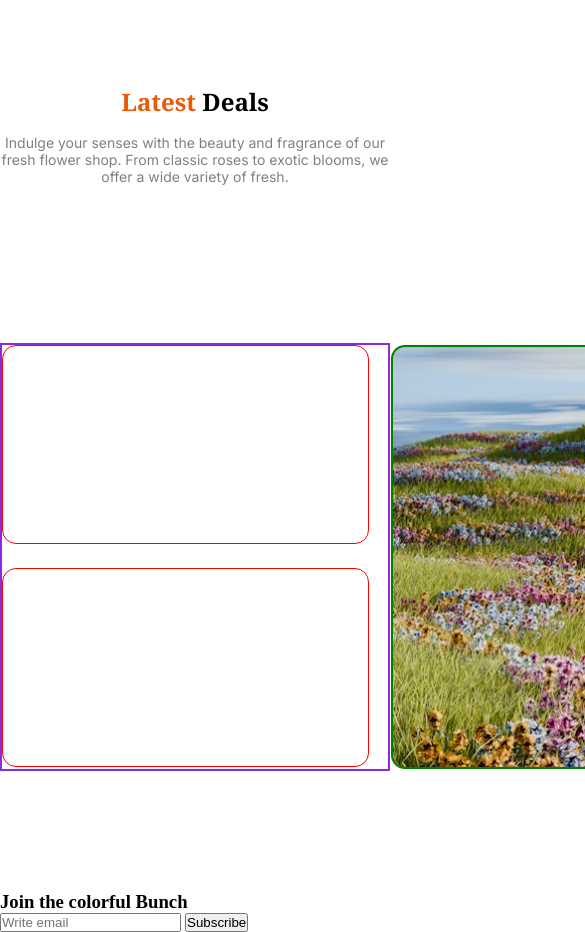
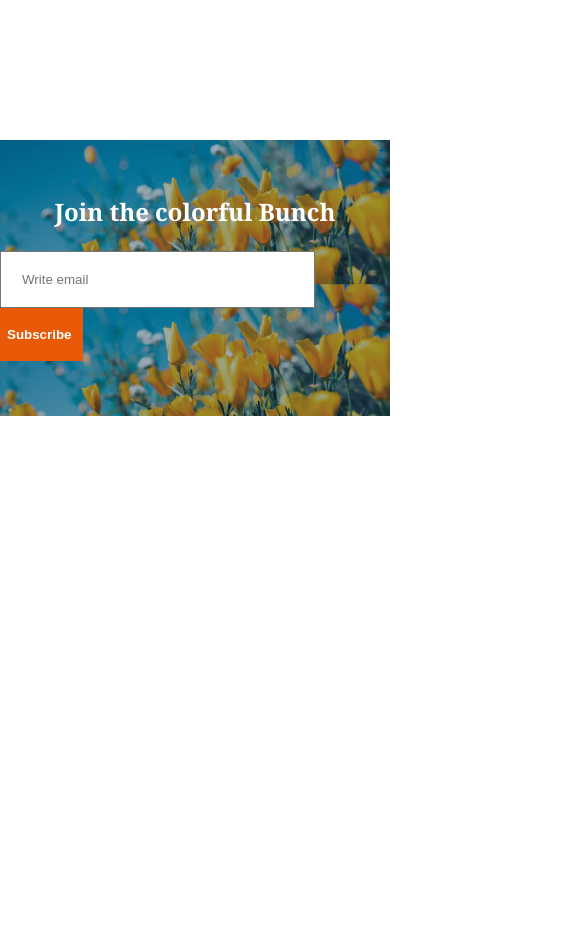
Before and after one commit to nnowrose1/responsive-flower-shop, a plain HTML site: page index.html in a window 390 px wide. Shown: the part 2399-3331 px from the top of the page, 585 px wide, since content can reach past the window. After the commit the page ends 2815 px from the top, so only its background shows below. Drawn offline with Linux system fonts and the light colour scheme.

Commit message:
added the subscribe section

```diff
--- a/flowers.css
+++ b/flowers.css
@@ -195,8 +195,35 @@
     flex-direction: column;   */
 }
 
-
-
+/* Join section */
+.join{
+    max-width: 1440px;
+    height: 533px;
+    margin: 0 auto;
+    background-image: url('./assets/news-letter-bg.png');
+    background-size: cover;
+    margin-bottom: 50px;
+    display: flex;
+    flex-direction: column;
+    justify-content: center;
+    align-items: center;
+}
+.join h3{
+    color: #FFFFFF;
+    margin-bottom: 23px;
+}
+.btn1{
+    color: #FFFFFF;
+    font-weight: 600;
+    padding: 19px 55px;
+    background-color: #E95A08;
+    border: none;
+    margin-left: -5px;
+}
+.join input{
+    color: rgba(0, 0, 0, 0.5);
+    padding: 19px 540px 19px 20px;
+}
 /* Responsive for mobile devices */
 @media screen and (max-width: 576px) {
 .sec-title{
@@ -241,6 +268,7 @@
 /* flower lover section styles */
 .flower-lover{
     max-width: 576px;
+    height: auto;
     flex-direction: column;
     gap: 18px;
     margin-bottom: 143px;
@@ -257,4 +285,21 @@
     margin-top: 16px;
 }
 
+/* join section */
+.join{
+    max-width: 576px;
+    height: 276px;
+    margin: 0 auto;
+    background-size: 100%;
+    justify-items: center;
 }
+.btn1{
+    padding-left: 12px;
+    padding-right: 12px;
+}
+.join input{
+    padding-left: 20px;
+    padding-right: 114px;
+}
+
+}
--- a/index.html
+++ b/index.html
@@ -20,6 +20,7 @@
         <nav>
 
         </nav>
+
     </header>
     <main>
         <!-- Our plants section -->
@@ -110,7 +111,7 @@
           </section>
 
           <!-- Latest deal section -->
-           <section class="deal">
+           <!-- <section class="deal">
             <div class="deal-des">
             <h3 class="noto-serif-font2 sec-title"><span class="special-word">Latest</span>  Deals</h3>
             <p class="inter-font1 sec-paragraph">Indulge your senses with the beauty and fragrance of our fresh flower shop. From classic roses to exotic blooms, we offer a wide variety of fresh.</p>
@@ -132,16 +133,15 @@
 
 
             </div>
-           </section>
+           </section> -->
 
            <!-- Join section -->
-            <section class="join">
-               <h3>Join the colorful Bunch</h3>
+            <section class="inter-font1 join">
+               <h3 class="noto-serif-font2 sec-title">Join the colorful Bunch</h3>
                <div class="subscribe">
                   <input type="email" placeholder="Write email">
-                  <button>Subscribe</button>
+                  <button class="btn1">Subscribe</button>
                </div>
-
             </section>
     </main>
     <footer>
```
